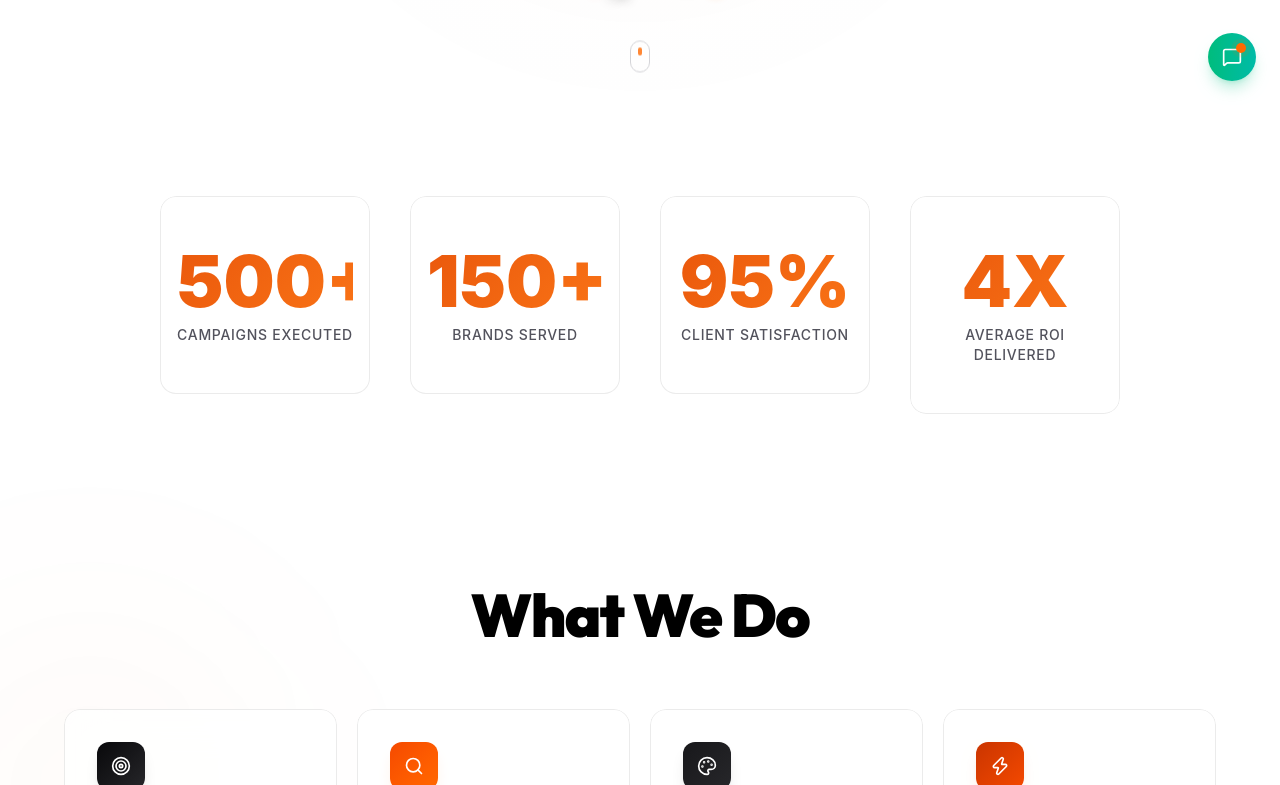
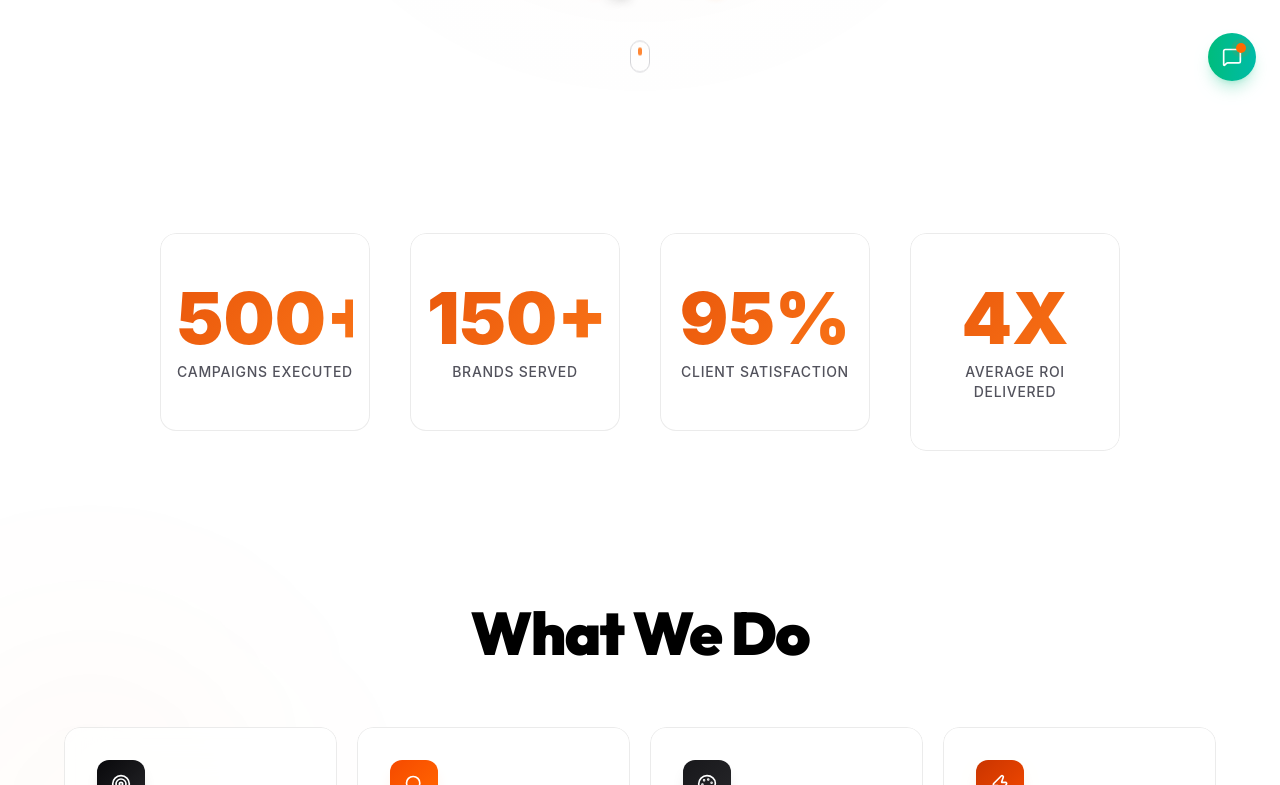
Before and after one commit to valanarasan/hiranmaye, a React (Vite) app: page / in a window 1280 px wide. Shown: the part 695-1480 px from the top of the page. Built offline with nearby package versions, Linux system fonts and the light colour scheme.

Commit message:
[Tech] [Valan] Add. increase padding to content body.

```diff
--- a/src/index.css
+++ b/src/index.css
@@ -527,7 +527,7 @@ h6 {
   align-items: center;
   justify-content: center;
   position: relative;
-  padding: 4.5rem 1rem;
+  padding: 8rem 1rem 4.5rem;
 }
 
 @media (max-width: 768px) {
```
